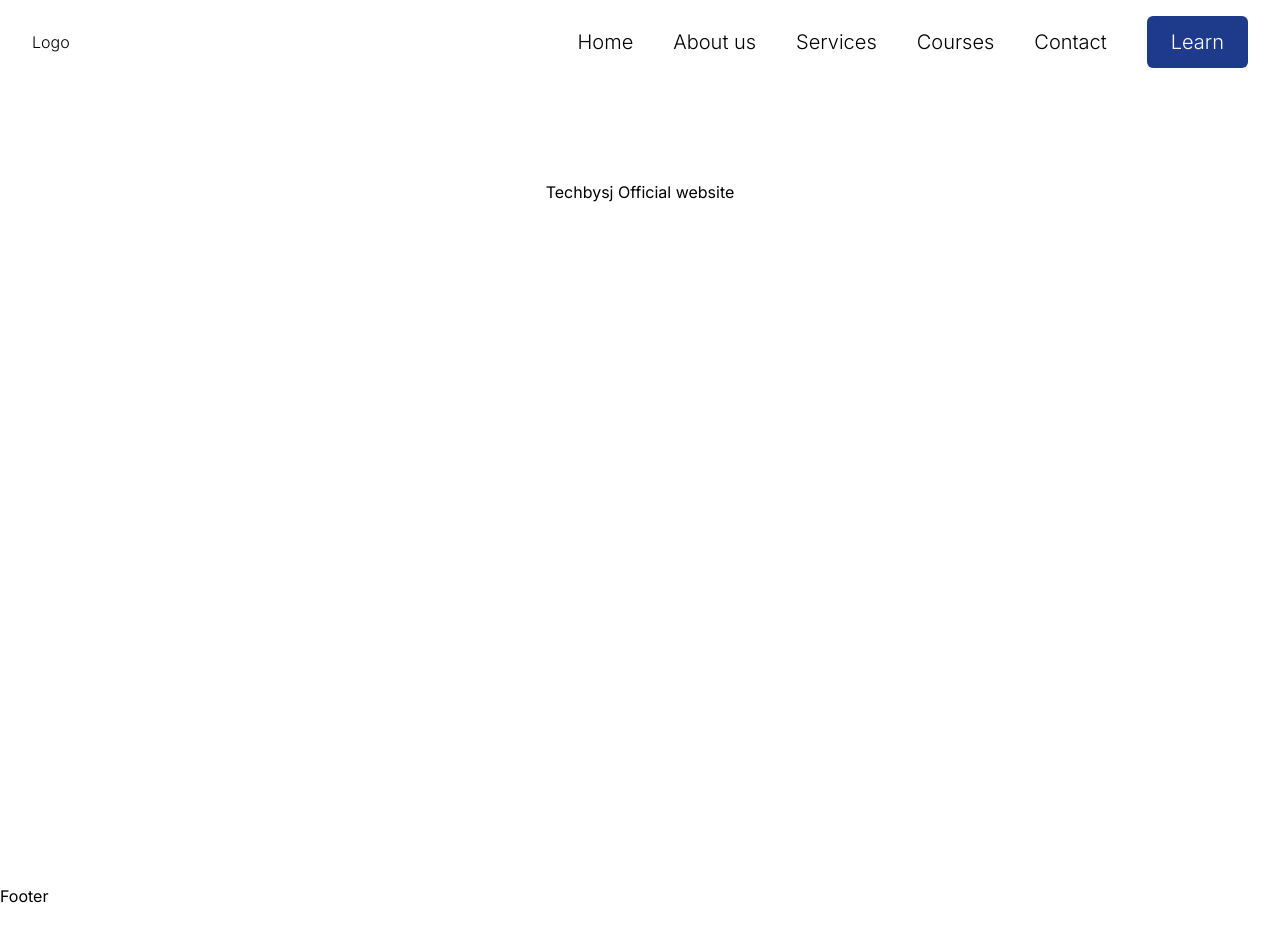
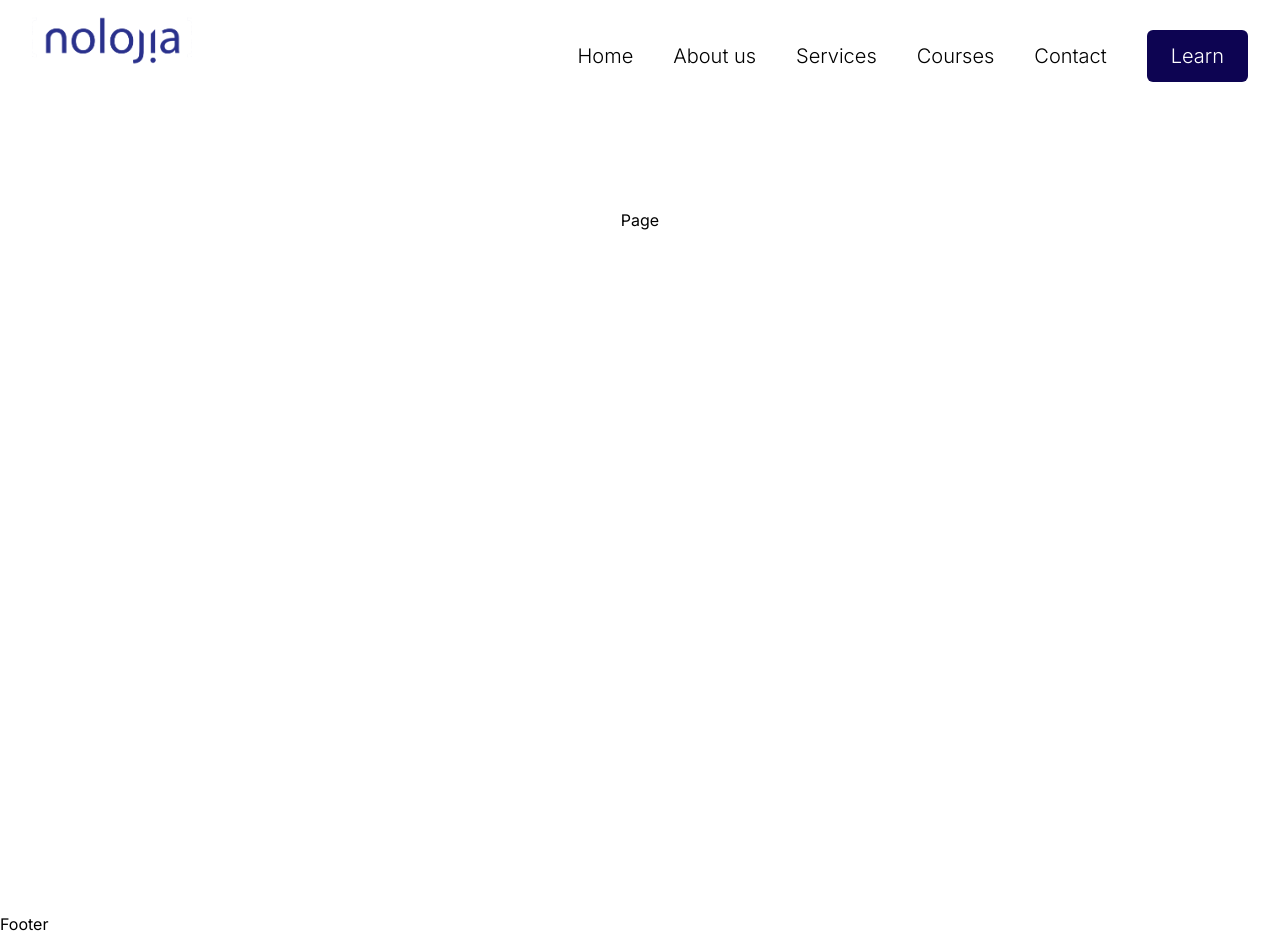
Before and after one commit to mwenaro/techbysj-nxt-app, a Next.js app: page / in a window 1280 px wide. Before the commit the page ends 908 px from the top, so only its background shows below. Built offline with nearby package versions, Linux system fonts and the light colour scheme.

Commit message:
task : add templates

```diff
--- a/src/app/components/atoms/Image.tsx
+++ b/src/app/components/atoms/Image.tsx
@@ -1,12 +1,14 @@
-import React from 'react';
+import Image   from "next/image";
 
 interface ImageProps {
   src: string;
   alt: string;
+  className?: string;
+
 }
 
-const Image: React.FC<ImageProps> = ({ src, alt }) => (
-  <img src={src} alt={alt} />
+const Img: React.FC<ImageProps> = ({ src, alt, className }) => (
+  <Image src={src} alt={alt}  width ={100} height={100} className={`w-full aspect-auto ${className}`}/>
 );
 
-export default Image;
+export default Img;
--- a/src/app/components/atoms/index.ts
+++ b/src/app/components/atoms/index.ts
@@ -1,5 +1,5 @@
 export {default as Button} from "./Button"
-export {default as Image} from "./Image"
+export {default as Img} from "./Image"
 export {default as CheckBox} from "./CheckBox"
 export {default as RadioButton} from "./RadioButton"
 export {default as Select} from "./Select"
--- a/src/app/components/organisms/Navbar.tsx
+++ b/src/app/components/organisms/Navbar.tsx
@@ -1,5 +1,6 @@
 import Link from "next/link";
-import { Image } from "../atoms";
+import { LOGO_PIC } from "@/assets/images";
+import { Img } from "../atoms";
 
 export default function Navbar() {
   const navLinks = [
@@ -12,16 +13,16 @@ export default function Navbar() {
   ];
   return (
     <nav className="w-full flex bg-white flex-col md:flex-row items-center justify-between p-4 px-8 font-light">
-      <Link href={""}>
-        {/* <Image src={""} alt={""} /> */}
-        Logo
+      <Link href={"/"} className="w-40 h-20">
+        <Img src={LOGO_PIC} alt={"Logo Picture"} className="" />
+
       </Link>
 
       <ul className="w-full md:w-fit flex flex-col md:flex-row items-center gap-10 text-xl">
-        {navLinks.map((link,indx) => {
- if(indx ===navLinks.length-1) return <li key={link.href}><button className="bg-blue-900/100 text-white rounded-md p-3 px-6">{link.title}</button></li>
- return<li key={link.href}>{link.title}</li>
-})}
+        {navLinks.map((link, indx) => {
+          if (indx === navLinks.length - 1) return <li key={link.href} className="w-full md:w-fit"><button className="bg-skin-primary text-white hover:bg-skin-accent rounded-md p-3 px-6 w-full md:w-fit">{link.title}</button></li>
+          return <li key={link.href} className="w-full md:w-fit">{link.title}</li>
+        })}
       </ul>
     </nav>
   );
--- /dev/null
+++ b/src/app/components/templates/index.ts
@@ -0,0 +1,5 @@
+// export {default as Herosection} from './HeroSection'
+// export {default as Herosection} from './HeroSection'
+// export {default as Herosection} from './HeroSection'
+// export {default as Herosection} from './HeroSection'
+export {}
--- a/src/app/globals.css
+++ b/src/app/globals.css
@@ -9,13 +9,18 @@
 
 
   /* blue */
- --primary : #0d0452;
+ /* --primary : #0d0452;  */
+ --primary : 13, 4, 82;
  /* gold */
- --accent:#daa520;
+ /* --accent:#daa520; */
+ --accent: 218, 165, 32;
+
  /* while  */
---white:#ffff;
+/* --white:#ffff; */
+--white: 255, 255, 255;
  /* natural - black */
- --neutral:#0000;
+ /* --neutral:#0000; */
+ --neutral: 17, 24, 39;
 
 
 
--- a/src/app/layout.tsx
+++ b/src/app/layout.tsx
@@ -19,7 +19,10 @@ export default function RootLayout({
       <body className={inter.className}>
         <div className="">
           <Header />
-          <main>{children}</main>
+          <main className="flex min-h-screen flex-col items-center justify-between p-24">
+            {children}
+          </main>
+
 
           <Footer />
         </div>
--- a/src/app/page.tsx
+++ b/src/app/page.tsx
@@ -1,9 +1,8 @@
-import Image from 'next/image'
 
 export default function Home() {
   return (
-    <main className="flex min-h-screen flex-col items-center justify-between p-24">
-      <h2>Techbysj Official website</h2>
-    </main>
+   <div>
+    Page
+   </div>
   )
 }
--- /dev/null
+++ b/src/assets/images.ts
@@ -0,0 +1,4 @@
+const  imagePath = "/assets/images";
+
+
+export const LOGO_PIC = `${imagePath}/logo.png`
```
Also changed, not shown: tailwind.config copy.js (added, +32 -0 lines), public/assets/images/logo.png (added).
